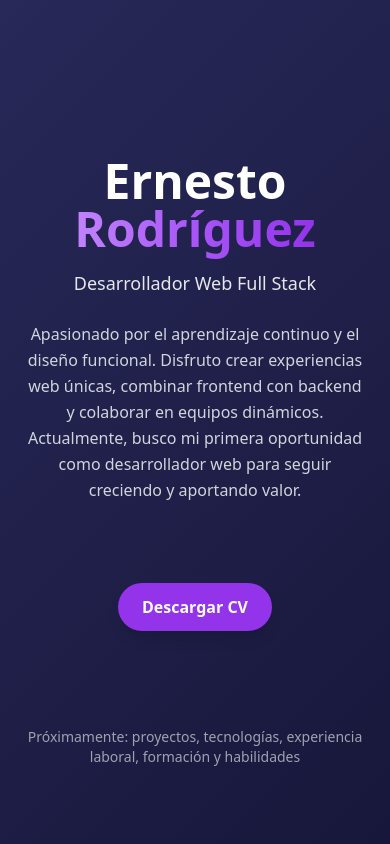
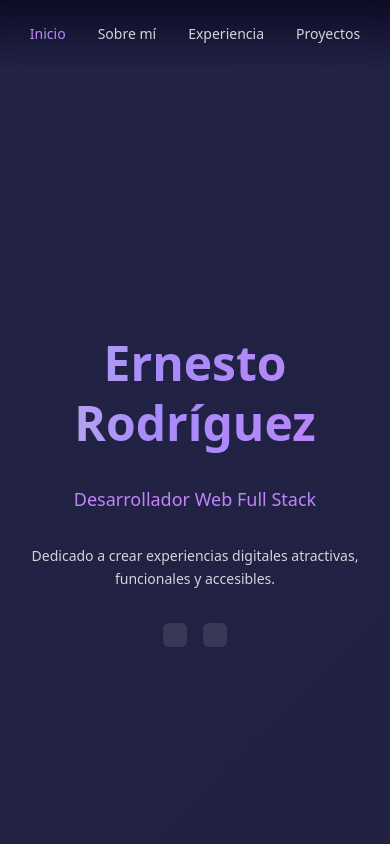
Before and after one commit to ernestoorod/portafolio, a plain HTML site: page index.html in a window 390 px wide. Shown: the top 844 px of the page. Drawn offline with nearby package versions, Linux system fonts and the light colour scheme.

Commit message:
commit 2

```diff
--- a/index.html
+++ b/index.html
@@ -3,8 +3,7 @@
 <head>
   <meta charset="UTF-8" />
   <meta name="viewport" content="width=device-width, initial-scale=1.0" />
-  <meta name="description" content="Portafolio de Ernesto Rodríguez, desarrollador web Full Stack con enfoque en diseño y experiencia de usuario." />
-  <title>Ernesto Rodríguez | Desarrollador Web</title>
+  <title>Ernesto Rodríguez</title>
 
   <!-- Tailwind CSS -->
   <script src="https://cdn.tailwindcss.com"></script>
@@ -15,18 +14,46 @@
   <!-- Lucide Icons -->
   <script src="https://unpkg.com/lucide@latest"></script>
 
-  <!-- Fondo degradado animado personalizado -->
   <style>
     body {
-      background: linear-gradient(-45deg, #0a0a23, #1a1a40, #2b2b5e, #1c1c38);
-      background-size: 300% 300%;
-      animation: gradientFlow 15s ease-in-out infinite;
+      background: linear-gradient(-45deg,
+        #1c1c38,
+        #2b2b5e,
+        #1f1f3f,
+        #26264d,
+        #1c1c38);
+      background-size: 600% 600%;
+      animation: backgroundShift 40s ease-in-out infinite;
     }
 
-    @keyframes gradientFlow {
+    @keyframes backgroundShift {
       0% { background-position: 0% 50%; }
-      50% { background-position: 100% 50%; }
-      100% { background-position: 0% 50%; }
+      25% { background-position: 25% 50%; }
+      50% { background-position: 50% 50%; }
+      75% { background-position: 75% 50%; }
+      100% { background-position: 100% 50%; }
+    }
+
+    @keyframes gradientDynamic {
+      0% {
+        background-position: var(--xStart, 0%) var(--yStart, 50%);
+      }
+      100% {
+        background-position: var(--xEnd, 100%) var(--yEnd, 50%);
+      }
+    }
+
+    .animate-gradient {
+      background-image: linear-gradient(to right, white, #d1d5db, #a78bfa, #c084fc, white);
+      background-size: 300% 300%;
+      background-clip: text;
+      -webkit-background-clip: text;
+      color: transparent;
+      animation: gradientDynamic var(--speed, 12s) ease-in-out infinite alternate;
+    }
+
+    html {
+      scroll-behavior: auto;
     }
 
     ::selection {
@@ -35,52 +62,141 @@
     }
   </style>
 </head>
+<body class="text-white font-sans antialiased">
 
-<body class="text-white font-sans">
+  <!-- NAVBAR -->
+  <nav class="w-full py-6 flex justify-center animate__animated animate__fadeInDown animate__faster sticky top-0 z-50 bg-gradient-to-b from-[#0a0a23]/90 to-transparent backdrop-blur">
+    <ul id="navbar" class="flex gap-8 text-sm sm:text-base md:text-lg font-medium text-gray-300">
+      <li><a href="#inicio" class="nav-link transition">Inicio</a></li>
+      <li><a href="#sobremi" class="nav-link transition">Sobre mí</a></li>
+      <li><a href="#experiencia" class="nav-link transition">Experiencia</a></li>
+      <li><a href="#proyectos" class="nav-link transition">Proyectos</a></li>
+    </ul>
+  </nav>
 
-  <main class="flex flex-col items-center justify-center min-h-screen px-6 space-y-20">
+  <!-- MAIN HERO -->
+  <main id="inicio" class="flex flex-col items-center justify-center px-6 min-h-screen text-center space-y-8">
+    <h1 id="nombre" class="text-[3rem] sm:text-[4rem] md:text-[5rem] font-extrabold leading-tight animate-gradient">
+      Ernesto Rodríguez
+    </h1>
 
-    <!-- Hero -->
-    <section class="text-center mt-20 animate__animated animate__fadeIn">
-      <h1 class="text-5xl font-bold mb-4 group transition-all duration-500 hover:scale-105">
-        <span class="text-white transition duration-500 group-hover:text-purple-200">Ernesto</span>
-        <span class="bg-gradient-to-r from-purple-400 via-purple-500 to-purple-600 bg-clip-text text-transparent transition-all duration-500 group-hover:from-purple-300 group-hover:via-purple-400 group-hover:to-purple-500">
-          Rodríguez
-        </span>
-      </h1>
-      <p class="text-lg text-gray-200 mb-6">Desarrollador Web Full Stack</p>
-      <p class="max-w-2xl text-gray-300 text-md leading-relaxed mx-auto">
-        Apasionado por el aprendizaje continuo y el diseño funcional. Disfruto crear experiencias web únicas, combinar frontend con backend y colaborar en equipos dinámicos. Actualmente, busco mi primera oportunidad como desarrollador web para seguir creciendo y aportando valor.
+    <p class="text-lg sm:text-xl md:text-2xl text-purple-400 font-medium animate__animated animate__fadeInUp animate__delay-1s">
+      Desarrollador Web Full Stack
     </p>
-    </section>
 
-    <!-- Links -->
-    <section class="flex flex-col items-center space-y-4 animate__animated animate__fadeInUp">
-      <a href="https://drive.google.com/file/d/1ZDfrzoUIDGwlVuDErw2WJ3XnMjDQAWUL/view?usp=sharing"
-         target="_blank"
-         class="px-6 py-3 bg-purple-600 hover:bg-purple-700 transition rounded-full font-semibold shadow-lg">
-        Descargar CV
+    <p class="text-sm sm:text-base md:text-lg text-gray-300 max-w-xl leading-relaxed animate__animated animate__fadeInUp animate__delay-2s">
+      Dedicado a crear experiencias digitales atractivas, funcionales y accesibles.
+    </p>
+
+    <div class="flex justify-center gap-4 mt-2 animate__animated animate__fadeInUp animate__delay-3s">
+      <a href="https://github.com/ernestoorod" target="_blank" class="bg-white/10 hover:bg-purple-700 p-3 rounded-md transition">
+        <i data-lucide="github" class="w-5 h-5 text-white"></i>
       </a>
+      <a href="https://www.linkedin.com/in/ernesto-rodriguez-rodriguez/" target="_blank" class="bg-white/10 hover:bg-purple-700 p-3 rounded-md transition">
+        <i data-lucide="linkedin" class="w-5 h-5 text-white"></i>
+      </a>
+    </div>
+  </main>
 
-      <div class="flex gap-6 text-gray-200 text-xl">
-        <a href="https://www.linkedin.com/in/ernesto-rodriguez-rodriguez/" target="_blank" class="hover:text-purple-400 transition">
-          <i data-lucide="linkedin" class="w-6 h-6"></i>
-        </a>
-        <a href="https://github.com/ernestoorod" target="_blank" class="hover:text-purple-400 transition">
-          <i data-lucide="github" class="w-6 h-6"></i>
-        </a>
+  <!-- SECCIÓN: SOBRE MÍ -->
+  <section id="sobremi" class="min-h-screen flex items-center justify-center px-6 py-16 text-center">
+    <div class="max-w-2xl">
+      <h2 class="text-3xl font-bold mb-4 text-purple-400">Sobre mí</h2>
+      <p class="text-gray-300 text-lg leading-relaxed">Soy un apasionado desarrollador con experiencia en crear soluciones web modernas y accesibles. Me encanta aprender nuevas tecnologías y colaborar en proyectos desafiantes que generen impacto.</p>
     </div>
   </section>
 
-    <!-- Placeholder future -->
-    <section class="text-center text-gray-400 text-sm mt-24 animate__animated animate__fadeIn delay-1s">
-      <p>Próximamente: proyectos, tecnologías, experiencia laboral, formación y habilidades</p>
+  <!-- SECCIÓN: EXPERIENCIA -->
+  <section id="experiencia" class="min-h-screen flex items-center justify-center px-6 py-16 text-center">
+    <div class="max-w-2xl">
+      <h2 class="text-3xl font-bold mb-4 text-purple-400">Experiencia</h2>
+      <p class="text-gray-300 text-lg leading-relaxed">He trabajado en múltiples proyectos usando tecnologías como JavaScript, React, Node.js, Tailwind, y bases de datos SQL/NoSQL. También tengo experiencia con herramientas de control de versiones y metodologías ágiles.</p>
+    </div>
   </section>
 
-  </main>
+  <!-- SECCIÓN: PROYECTOS -->
+  <section id="proyectos" class="min-h-screen flex items-center justify-center px-6 py-16 text-center">
+    <div class="max-w-2xl">
+      <h2 class="text-3xl font-bold mb-4 text-purple-400">Proyectos</h2>
+      <p class="text-gray-300 text-lg leading-relaxed">Aquí puedes ver una muestra de mis proyectos personales y profesionales, desde aplicaciones web interactivas hasta herramientas internas para empresas. Me enfoco en rendimiento, accesibilidad y buen diseño.</p>
+    </div>
+  </section>
 
+  <!-- SCRIPTS -->
   <script>
     lucide.createIcons();
+
+    // Scroll acelerado y frenado
+    document.querySelectorAll('.nav-link').forEach(link => {
+      link.addEventListener('click', function (e) {
+        e.preventDefault();
+        const targetId = this.getAttribute('href').substring(1);
+        const target = document.getElementById(targetId);
+
+        if (target) {
+          const start = window.scrollY;
+          const end = target.offsetTop;
+          const distance = end - start;
+          const duration = 1500;
+          let startTime = null;
+
+          function easeOutQuart(t) {
+            return 1 - (--t) * t * t * t;
+          }
+
+          function scrollStep(timestamp) {
+            if (!startTime) startTime = timestamp;
+            const time = timestamp - startTime;
+            const percent = Math.min(time / duration, 1);
+            const eased = easeOutQuart(percent);
+
+            window.scrollTo(0, start + distance * eased);
+
+            if (percent < 1) {
+              requestAnimationFrame(scrollStep);
+            }
+          }
+
+          requestAnimationFrame(scrollStep);
+        }
+      });
+    });
+
+    // Activar secciones y animaciones ¡PUM!
+    const sections = document.querySelectorAll("section, main[id]");
+    const navLinks = document.querySelectorAll(".nav-link");
+
+    const observer = new IntersectionObserver(
+      entries => {
+        entries.forEach(entry => {
+          const id = entry.target.getAttribute("id");
+          const link = document.querySelector(`.nav-link[href="#${id}"]`);
+
+          if (entry.isIntersecting) {
+            navLinks.forEach(l => l.classList.remove("text-purple-400"));
+            if (link) link.classList.add("text-purple-400");
+
+            const content = entry.target.querySelector("div");
+            if (content && !content.classList.contains("animate__animated")) {
+              content.classList.add("animate__animated", "animate__zoomIn");
+            }
+          }
+        });
+      },
+      { threshold: 0.6 }
+    );
+
+    sections.forEach(section => observer.observe(section));
+
+    // Movimiento aleatorio del degradado del nombre
+    const nombre = document.getElementById("nombre");
+    const rand = (min, max) => `${Math.floor(Math.random() * (max - min + 1)) + min}%`;
+
+    nombre.style.setProperty("--xStart", rand(0, 30));
+    nombre.style.setProperty("--yStart", rand(0, 100));
+    nombre.style.setProperty("--xEnd", rand(70, 100));
+    nombre.style.setProperty("--yEnd", rand(0, 100));
+    nombre.style.setProperty("--speed", `${Math.floor(Math.random() * 10) + 10}s`);
   </script>
 </body>
 </html>
```
Lines whose indentation alone changed are shown as unchanged.
